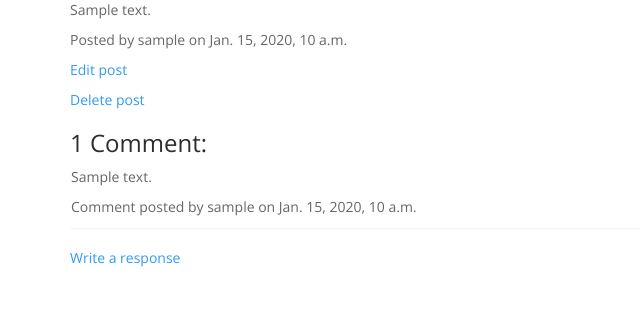
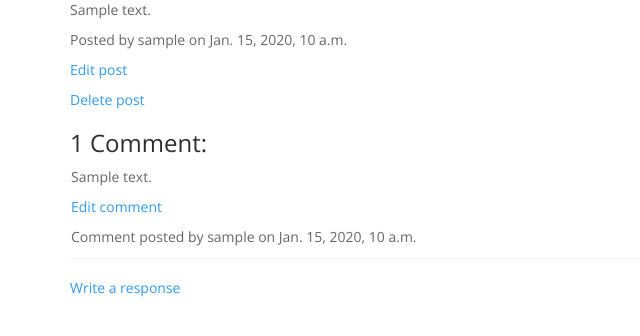
Before and after one commit to amluciano/final_project, a Django app: page /post/1/ in a window 1280 px wide. Shown: the part 150-486 px from the top of the page, without its empty margins (0-640 px from the left). Run offline with Django 3.2, Linux system fonts and the light colour scheme; a user stored in the database is signed in; tables that the repository leaves empty hold one stand-in row (values such as "Sample post"); some libraries are stand-ins or nearby versions.

Commit message:
Add comment update view

```diff
--- a/core/urls.py
+++ b/core/urls.py
@@ -9,6 +9,7 @@ urlpatterns = patterns('',
                        url(r'^post/$', PostListView.as_view(), name='post_list'),
                        url(r'^post/(?P<pk>\d+)/$', PostDetailView.as_view(), name='post_detail'),
                        url(r'^post/update/(?P<pk>\d+)/$', PostUpdateView.as_view(), name='post_update'),
-                       url(r'post/delete/(?P<pk>\d+)/$', PostDeleteView.as_view(), name='post_delete'),
-                       url(r'post/(?P<pk>\d+)/comment/create/$', CommentCreateView.as_view(), name='comment_create'),
+                       url(r'^post/delete/(?P<pk>\d+)/$', PostDeleteView.as_view(), name='post_delete'),
+                       url(r'^post/(?P<pk>\d+)/comment/create/$', CommentCreateView.as_view(), name='comment_create'),
+                       url(r'^post/(?P<post_pk>\d+)/comment/update/(?P<comment_pk>\d+)/$', CommentUpdateView.as_view(), name='comment_update'),
                       )
--- a/core/views.py
+++ b/core/views.py
@@ -56,3 +56,12 @@ class CommentCreateView(CreateView):
     form.instance.user = self.request.user
     form.instance.post = Post.objects.get(id=self.kwargs['pk'])
     return super(CommentCreateView, self).form_valid(form)
+
+class CommentUpdateView(UpdateView):
+  model = Comment
+  pk_url_kwargs = 'comment_pk'
+  template_name = 'comment/comment_form.html'
+  fields = ['text']
+
+  def get_success_url(self):
+    return self.object.post.get_absolute_url()
--- a/templates/post/post_detail.html
+++ b/templates/post/post_detail.html
@@ -13,6 +13,9 @@
 {% for comment in comments %}
 <div class="panel">
   <p>{{ comment.text }}<p>
+  {% if comment.user == user %}
+  <p><a href="{% url 'comment_update' post_pk=post.id comment_pk=comment.id %}">Edit comment</a></p>
+  {% endif %}
   <p>Comment posted by {{ comment.user.username }} on {{ comment.created_at }}</p>
 </div>
 {% endfor %}
```
